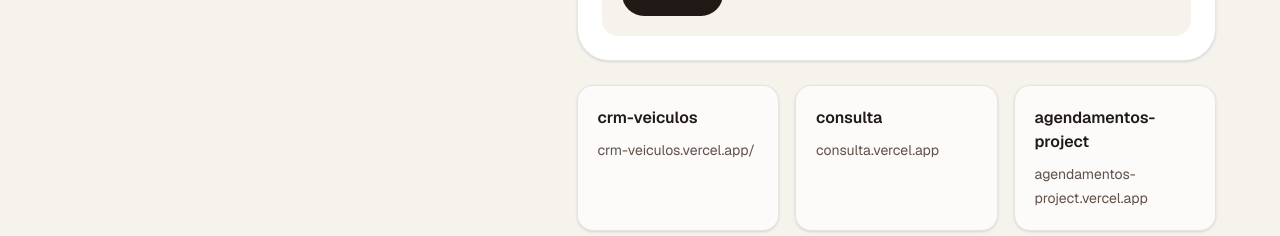
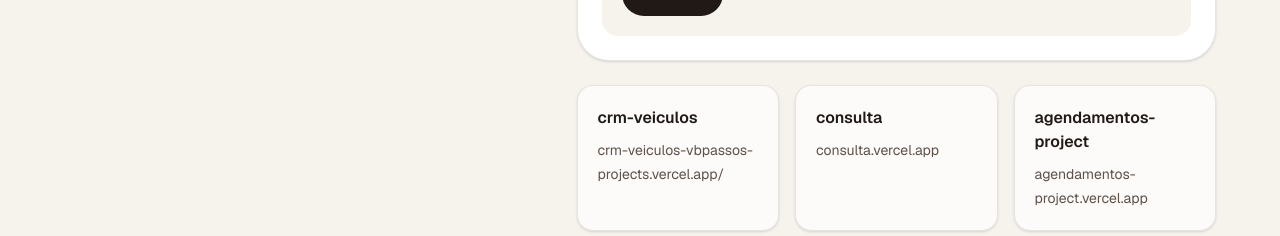
Before and after one commit to vbpassosdev/vpsoft-site, a Next.js app: page / in a window 1280 px wide. Shown: the part 1740-1976 px from the top of the page. Built offline with nearby package versions, Linux system fonts and the light colour scheme.

Commit message:
Update CRM project link

```diff
--- a/src/app/page.tsx
+++ b/src/app/page.tsx
@@ -17,9 +17,9 @@
   {
     description:
       "Sistema para gestao de veiculos, clientes, atendimentos e rotinas comerciais.",
-    loginUrl: "https://crm-veiculos.vercel.app/",
+    loginUrl: "https://crm-veiculos-vbpassos-projects.vercel.app/login",
     name: "crm-veiculos",
-    url: "https://crm-veiculos.vercel.app/",
+    url: "https://crm-veiculos-vbpassos-projects.vercel.app/",
   },
   {
     description:
```
